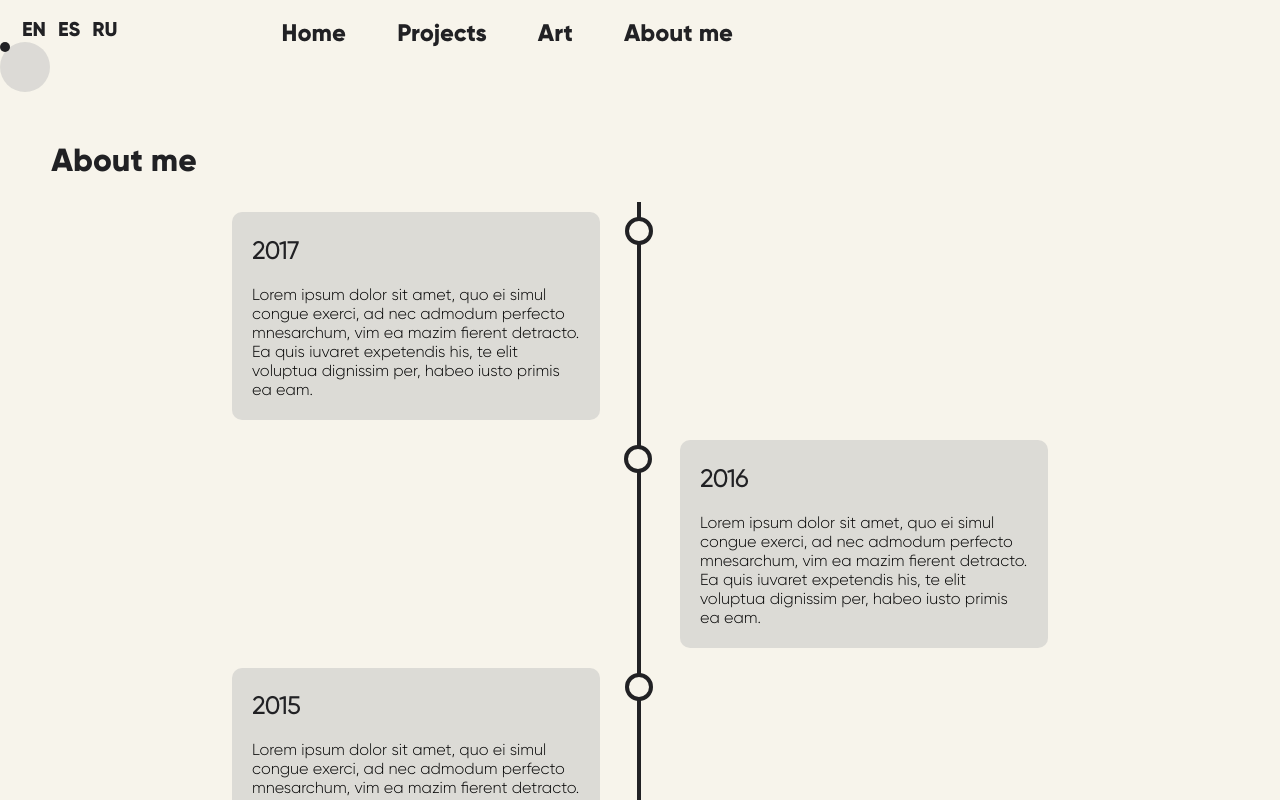
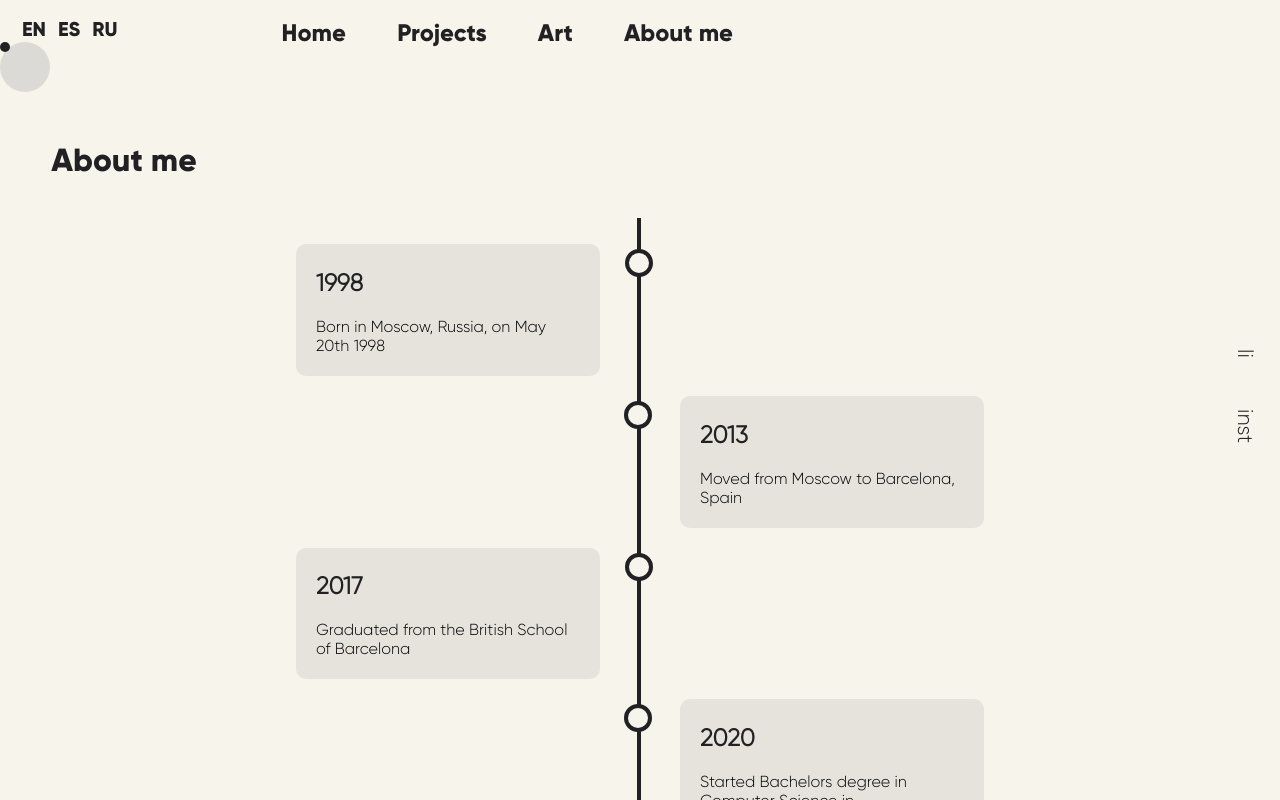
Before and after one commit to victoriarog/Portfolio2023, a Nuxt app: page /about in a window 1280 px wide. Built offline with nearby package versions, Linux system fonts and the light colour scheme.

Commit message:
base done

```diff
--- a/app.vue
+++ b/app.vue
@@ -1,4 +1,5 @@
 <template>
     <Languages/>
+    <Socials/>
     <NuxtPage />
 </template>
--- a/assets/css/main.css
+++ b/assets/css/main.css
@@ -34,17 +34,27 @@ html, body {
   NuxtLink, a {
     text-decoration: none;
     cursor: none;
+    color: #212124;
+  }
 
+  NuxtLink:hover, a:hover {
+    transform: scale(1.2);
+    transition: transform 0.4s ease;
   }
 
   .langb {
     background-color: transparent;
     border: none;
     font-size: 2.5vh;
+    cursor: none;
   }
 
   /*phones*/
   @media screen and (max-width: 500px) {
+
+    /* #inner, #outer {
+      display: none;
+    } */
 
     .introtext {
         padding-top: 1vh;
@@ -85,7 +95,7 @@ html, body {
     .nav {
         padding-left: 4vh;
         position: fixed;
-        /* bottom: 0; */
+        bottom: 0;
     }
 
     h1, h2 {
@@ -102,6 +112,14 @@ html, body {
       padding: 2vh 0 0 2vh;
     }
 
+    .langb {
+      font-size: 3vh;
+    }
+
+    .socials {
+      display: none;
+    }
+
     }
 
   /*desktop*/
@@ -113,6 +131,18 @@ html, body {
 
     .introtext {
       display: none;
+    }
+
+    .socials {
+      position: relative;
+      display: flex;
+      align-items: center;
+      z-index: 4;
+      float: right;
+      transform: rotate(90deg);
+      top: 40vh;
+      left: 3vw;
+      font-size: 2.7vh;
     }
 
     .nav {
--- /dev/null
+++ b/components/Socials.vue
@@ -0,0 +1,6 @@
+<template>
+    <div class="socials">
+        <a href="https://www.linkedin.com/in/victoria-rogatinskaya-3463a9214/"><p>li</p></a>
+        <a href="https://instagram.com/vicki_rog?igshid=OGQ5ZDc2ODk2ZA=="><p>inst</p></a>
+    </div>
+</template>
--- a/components/Timeliine.vue
+++ b/components/Timeliine.vue
@@ -1,65 +1,51 @@
 <template>
+  <div class="divline">
     <div class="timeline">
   <div class="container left">
     <div class="content">
-      <h2>2017</h2>
-        <p>Lorem ipsum dolor sit amet, quo ei simul congue exerci, ad
-        nec admodum perfecto mnesarchum, vim ea mazim fierent detracto.
-        Ea quis iuvaret expetendis his, te elit voluptua dignissim per,
-        habeo iusto primis ea eam.
+      <h2>1998</h2>
+        <p>Born in Moscow, Russia, on May 20th 1998
         </p>
     </div>
   </div>
   <div class="container right">
     <div class="content">
-      <h2>2016</h2>
-        <p>Lorem ipsum dolor sit amet, quo ei simul congue exerci,
-            ad nec admodum perfecto mnesarchum, vim ea mazim fierent
-            detracto. Ea quis iuvaret expetendis his, te elit voluptua
-            dignissim per, habeo iusto primis ea eam.
+      <h2>2013</h2>
+        <p>Moved from Moscow to Barcelona, Spain
         </p>
     </div>
   </div>
   <div class="container left">
     <div class="content">
-      <h2>2015</h2>
-        <p>Lorem ipsum dolor sit amet, quo ei simul congue exerci,
-            ad nec admodum perfecto mnesarchum, vim ea mazim fierent
-            detracto. Ea quis iuvaret expetendis his, te elit voluptua
-            dignissim per, habeo iusto primis ea eam.
+      <h2>2017</h2>
+        <p>Graduated from the British School of Barcelona
         </p>
     </div>
   </div>
   <div class="container right">
     <div class="content">
-      <h2>2012</h2>
-        <p>Lorem ipsum dolor sit amet, quo ei simul congue exerci,
-            ad nec admodum perfecto mnesarchum, vim ea mazim fierent
-            detracto. Ea quis iuvaret expetendis his, te elit voluptua
-            dignissim per, habeo iusto primis ea eam.
+      <h2>2020</h2>
+        <p>Started Bachelors degree in Computer Science in
+          Harbour.Space University, Barcelona, Spain.
         </p>
     </div>
   </div>
   <div class="container left">
     <div class="content">
-      <h2>2011</h2>
-        <p>Lorem ipsum dolor sit amet, quo ei simul congue exerci,
-            ad nec admodum perfecto mnesarchum, vim ea mazim fierent
-             detracto. Ea quis iuvaret expetendis his, te elit voluptua
-              dignissim per, habeo iusto primis ea eam.
+      <h2>2021</h2>
+        <p>- Diploma in C++ Programming for Unreal Engine from CG Spectrum. <br/>
+           - Started work as a Frontend Developer at Urban Animals NFT
             </p>
     </div>
   </div>
   <div class="container right">
     <div class="content">
-      <h2>2007</h2>
-        <p>Lorem ipsum dolor sit amet, quo ei simul congue exerci,
-             ad nec admodum perfecto mnesarchum, vim ea mazim fierent
-              detracto. Ea quis iuvaret expetendis his, te elit voluptua
-              dignissim per, habeo iusto primis ea eam.
+      <h2>2023</h2>
+        <p>Graduated from Harbour.Space University
             </p>
     </div>
   </div>
+</div>
 </div>
 </template>
 
@@ -72,11 +58,16 @@ body {
   background-color: #474e5d;
 }
 
+.divline {
+  padding: 2vh 0 5vh 0;
+}
+
 /* The actual timeline (the vertical ruler) */
 .timeline {
   position: relative;
-  max-width: 70%;
+  max-width: 60%;
   margin: 0 auto;
+  padding: 2vh 0 2vh 0;
 }
 
 /* The actual timeline (the vertical ruler) */
@@ -133,31 +124,26 @@ body {
 .content {
   padding: 5px 20px;
   position: relative;
-  background-color: rgba(71, 78, 93, 0.15);
+  background-color: rgba(71, 78, 93, 0.1);
   border-radius: 10px;
 }
 
 /* Media queries - Responsive timeline on screens less than 600px wide */
 @media screen and (max-width: 600px) {
-  /* Place the timelime to the left */
+
   .timeline::after {
   left: 31px;
   }
 
-  /* Full-width containers */
   .container {
   width: 100%;
   padding-left: 70px;
   padding-right: 25px;
   }
 
-
-  /* Make sure all circles are at the same spot */
   .left::after, .right::after {
   left: 15px;
   }
-
-  /* Make all right containers behave like the left ones */
   .right {
   left: 0%;
   }
```
